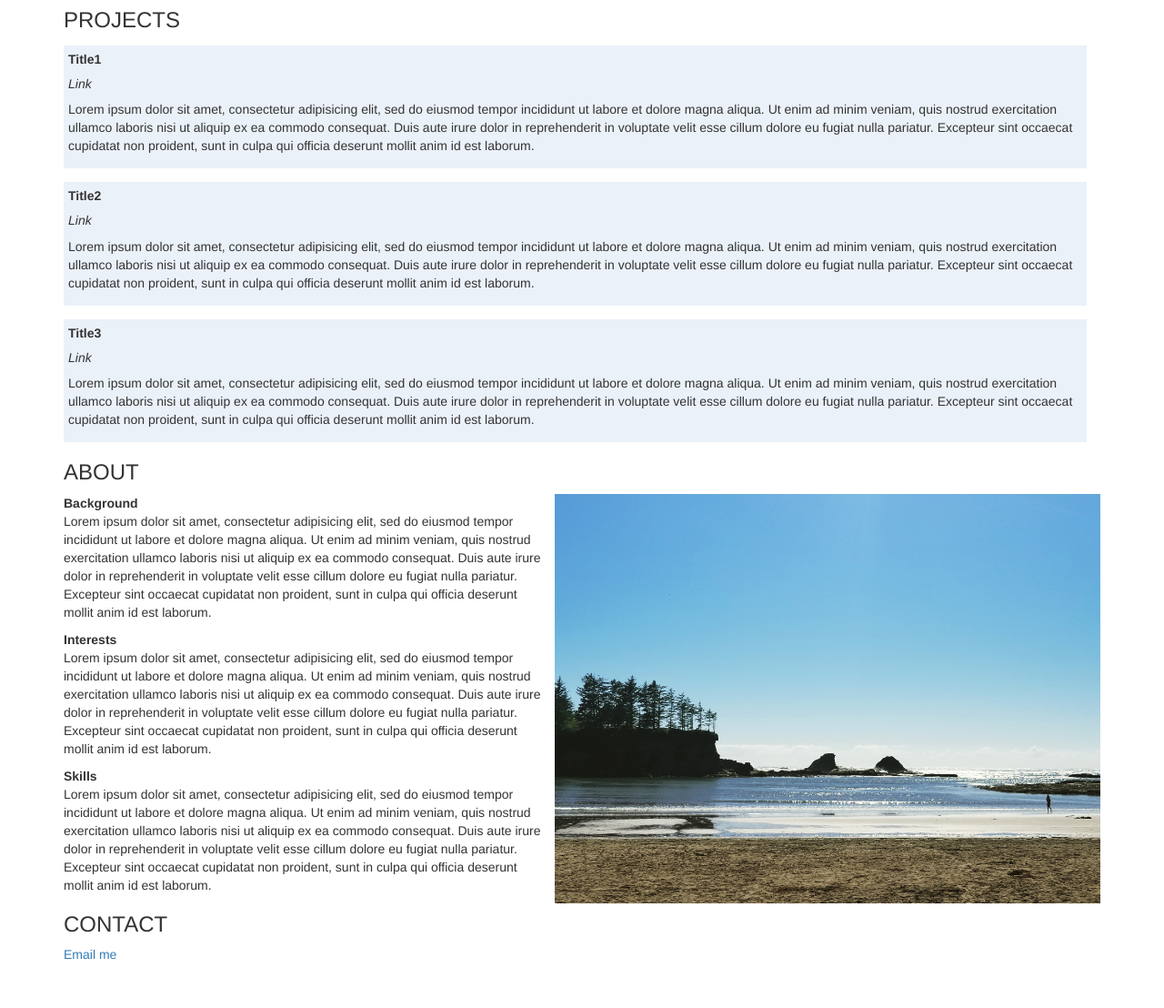
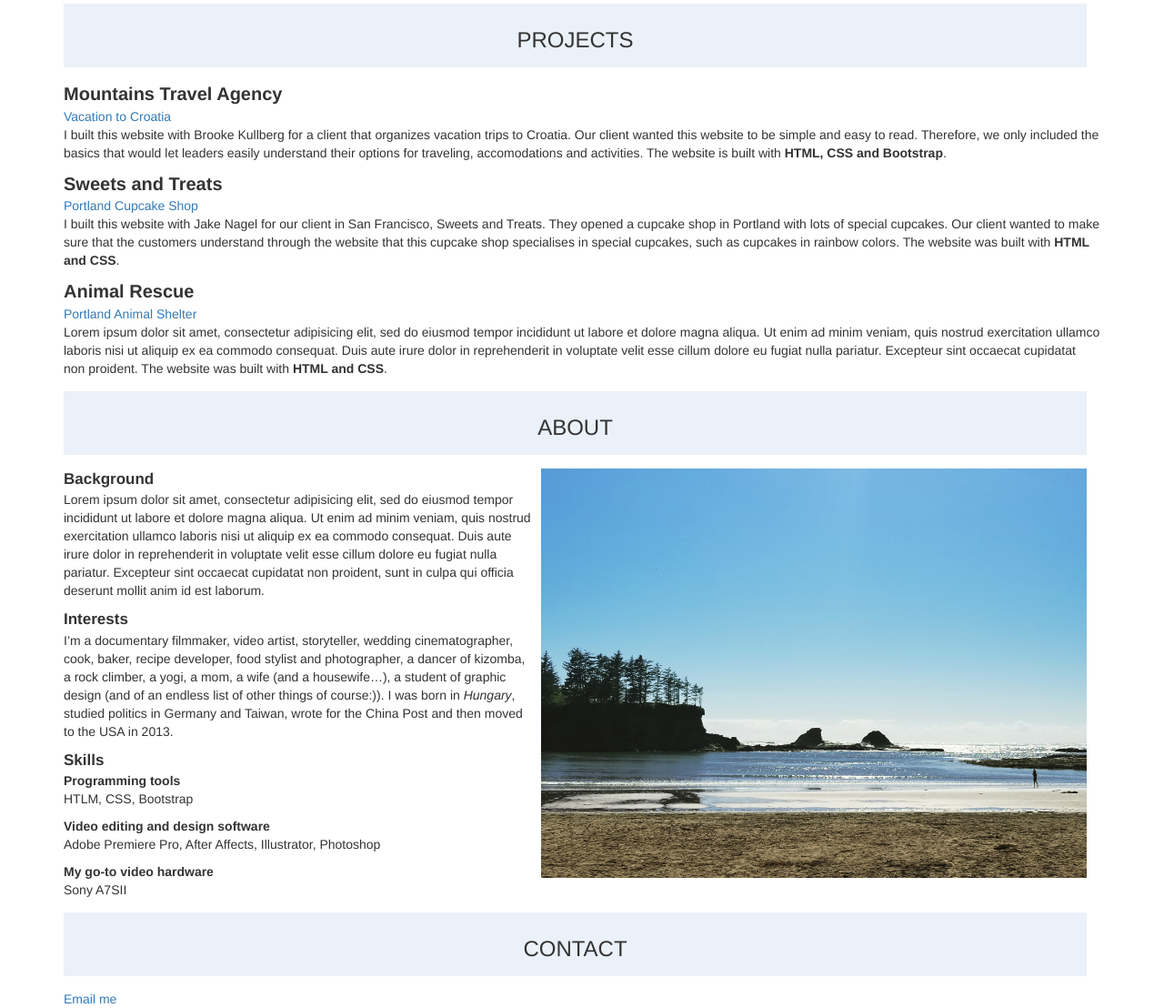
Before and after one commit to zsuzsannamangu/portfolio, a plain HTML site: page index.html in a window 1280 px wide. Shown: the part 124-1232 px from the top of the page at 91% size. Before the commit the page ends 1193 px from the top, so only its background shows below. Drawn offline with Linux system fonts and the light colour scheme.

Commit message:
add more styling: boxes, spans, divs, fill out page with real text

```diff
--- a/css/styles.css
+++ b/css/styles.css
@@ -8,6 +8,7 @@ h2 {
 
 .projectlist li {
   font-weight: bolder;
+  font-size: 20px;
 }
 
 .projectlist h5 {
@@ -21,14 +22,16 @@ h2 {
 img {
   float: right;
   margin-left: 10px;
+  margin-right: 15px;
 }
 
 .projectbox {
   margin: 15px;
   margin-left: 0px;
   border: 2px;
-  padding: 5px;
+  padding: 7px;
   background-color: #ebf1f9;
+  text-align: center;
 }
 
 ul {
@@ -42,3 +45,7 @@ ol {
   margin: 0;
   padding: 0;
 }
+
+.aboutelements {
+  font-size: 17px;
+}
--- a/index.html
+++ b/index.html
@@ -10,40 +10,47 @@
     <div class="container">
       <h1>Zsuzsanna Mangu</h1>
       <h2>Programmer</h2>
-      <h3>PROJECTS</h3>
+      <div class="projectbox">
+        <h3>PROJECTS</h3>
+      </div>
         <div class="projectlist">
           <ol>
-            <div class="projectbox">
-              <li>Title1</li>
-              <h5>Link</h5>
-              <p>Lorem ipsum dolor sit amet, consectetur adipisicing elit, sed do eiusmod tempor incididunt ut labore et dolore magna aliqua. Ut enim ad minim veniam, quis nostrud exercitation ullamco laboris nisi ut aliquip ex ea commodo consequat. Duis aute irure dolor in reprehenderit in voluptate velit esse cillum dolore eu fugiat nulla pariatur. Excepteur sint occaecat cupidatat non proident, sunt in culpa qui officia deserunt mollit anim id est laborum.</p>
-            </div>
-            <div class="projectbox">
-              <li>Title2</li>
-              <h5>Link</h5>
-              <p>Lorem ipsum dolor sit amet, consectetur adipisicing elit, sed do eiusmod tempor incididunt ut labore et dolore magna aliqua. Ut enim ad minim veniam, quis nostrud exercitation ullamco laboris nisi ut aliquip ex ea commodo consequat. Duis aute irure dolor in reprehenderit in voluptate velit esse cillum dolore eu fugiat nulla pariatur. Excepteur sint occaecat cupidatat non proident, sunt in culpa qui officia deserunt mollit anim id est laborum.</p>
-            </div>
-            <div class="projectbox">
-              <li>Title3</li>
-              <h5>Link</h5>
-              <p>Lorem ipsum dolor sit amet, consectetur adipisicing elit, sed do eiusmod tempor incididunt ut labore et dolore magna aliqua. Ut enim ad minim veniam, quis nostrud exercitation ullamco laboris nisi ut aliquip ex ea commodo consequat. Duis aute irure dolor in reprehenderit in voluptate velit esse cillum dolore eu fugiat nulla pariatur. Excepteur sint occaecat cupidatat non proident, sunt in culpa qui officia deserunt mollit anim id est laborum.</p>
-            </div>
+            <li>Mountains Travel Agency</li>
+            <a href="https://github.com/zsuzsannamangu/vacation-site.git">Vacation to Croatia</a>
+            <p>I built this website with Brooke Kullberg for a client that organizes vacation trips to Croatia. Our client wanted this website to be simple and easy to read. Therefore, we only included the basics that would let leaders easily understand their options for traveling, accomodations and activities. The website is built with <strong>HTML, CSS and Bootstrap</strong>.</p>
+            <li>Sweets and Treats</li>
+            <a href="https://github.com/zsuzsannamangu/Cupcake-shop.git">Portland Cupcake Shop</a>
+            <p>I built this website with Jake Nagel for our client in San Francisco, Sweets and Treats. They opened a cupcake shop in Portland with lots of special cupcakes. Our client wanted to make sure that the customers understand through the website that this cupcake shop specialises in special cupcakes, such as cupcakes in rainbow colors. The website was built with <strong>HTML and CSS</strong>.</p>
+            <li>Animal Rescue</li>
+            <a href="https://github.com/zsuzsannamangu/animal-shelter.git">Portland Animal Shelter</a>
+            <p>Lorem ipsum dolor sit amet, consectetur adipisicing elit, sed do eiusmod tempor incididunt ut labore et dolore magna aliqua. Ut enim ad minim veniam, quis nostrud exercitation ullamco laboris nisi ut aliquip ex ea commodo consequat. Duis aute irure dolor in reprehenderit in voluptate velit esse cillum dolore eu fugiat nulla pariatur. Excepteur sint occaecat cupidatat non proident. The website was built with <strong>HTML and CSS</strong>.</p>
           </ol>
         </div>
-      <h3>ABOUT</h3>
+      <div class="projectbox">
+        <h3>ABOUT</h3>
+      </div>
         <div class="about">
           <img src="img/ZsuzsannaMangu.jpg" alt="Zsuzsanna Mangu" width="600px" height="450px">
           <ul>
-            <li>Background</li>
+            <li><span class="aboutelements">Background</span></li>
             <p>Lorem ipsum dolor sit amet, consectetur adipisicing elit, sed do eiusmod tempor incididunt ut labore et dolore magna aliqua. Ut enim ad minim veniam, quis nostrud exercitation ullamco laboris nisi ut aliquip ex ea commodo consequat. Duis aute irure dolor in reprehenderit in voluptate velit esse cillum dolore eu fugiat nulla pariatur. Excepteur sint occaecat cupidatat non proident, sunt in culpa qui officia deserunt mollit anim id est laborum.</p>
-            <li>Interests</li>
-            <p>Lorem ipsum dolor sit amet, consectetur adipisicing elit, sed do eiusmod tempor incididunt ut labore et dolore magna aliqua. Ut enim ad minim veniam, quis nostrud exercitation ullamco laboris nisi ut aliquip ex ea commodo consequat. Duis aute irure dolor in reprehenderit in voluptate velit esse cillum dolore eu fugiat nulla pariatur. Excepteur sint occaecat cupidatat non proident, sunt in culpa qui officia deserunt mollit anim id est laborum.</p>
-            <li>Skills</li>
-            <p>Lorem ipsum dolor sit amet, consectetur adipisicing elit, sed do eiusmod tempor incididunt ut labore et dolore magna aliqua. Ut enim ad minim veniam, quis nostrud exercitation ullamco laboris nisi ut aliquip ex ea commodo consequat. Duis aute irure dolor in reprehenderit in voluptate velit esse cillum dolore eu fugiat nulla pariatur. Excepteur sint occaecat cupidatat non proident, sunt in culpa qui officia deserunt mollit anim id est laborum.</p>
+            <li><span class="aboutelements">Interests</span></li>
+            <p>I’m a documentary filmmaker, video artist, storyteller, wedding cinematographer, cook, baker, recipe developer, food stylist and photographer, a dancer of kizomba, a rock climber, a yogi, a mom, a wife (and a housewife…), a student of graphic design (and of an endless list of other things of course:)). I was born in <em>Hungary</em>, studied politics in Germany and Taiwan, wrote for the China Post and then moved to the USA in 2013. </p>
+            <li><span class="aboutelements">Skills</span></li>
+              <ul>
+                <li>Programming tools</li>
+                <p>HTLM, CSS, Bootstrap</p>
+                <li>Video editing and design software</li>
+                <p>Adobe Premiere Pro, After Affects, Illustrator, Photoshop</p>
+                <li>My go-to video hardware</li>
+                <p>Sony A7SII</p>
+              </ul>
           </ul>
         </div>
-      <h3>CONTACT</h3>
-      <p><a href="mailto:zsuzsannamangu@gmail.com">Email me</a>
+      <div class="projectbox">
+        <h3>CONTACT</h3>
+      </div>
+        <a href="mailto:zsuzsannamangu@gmail.com">Email me</a>
     </div>
   </body>
 </html>
```
